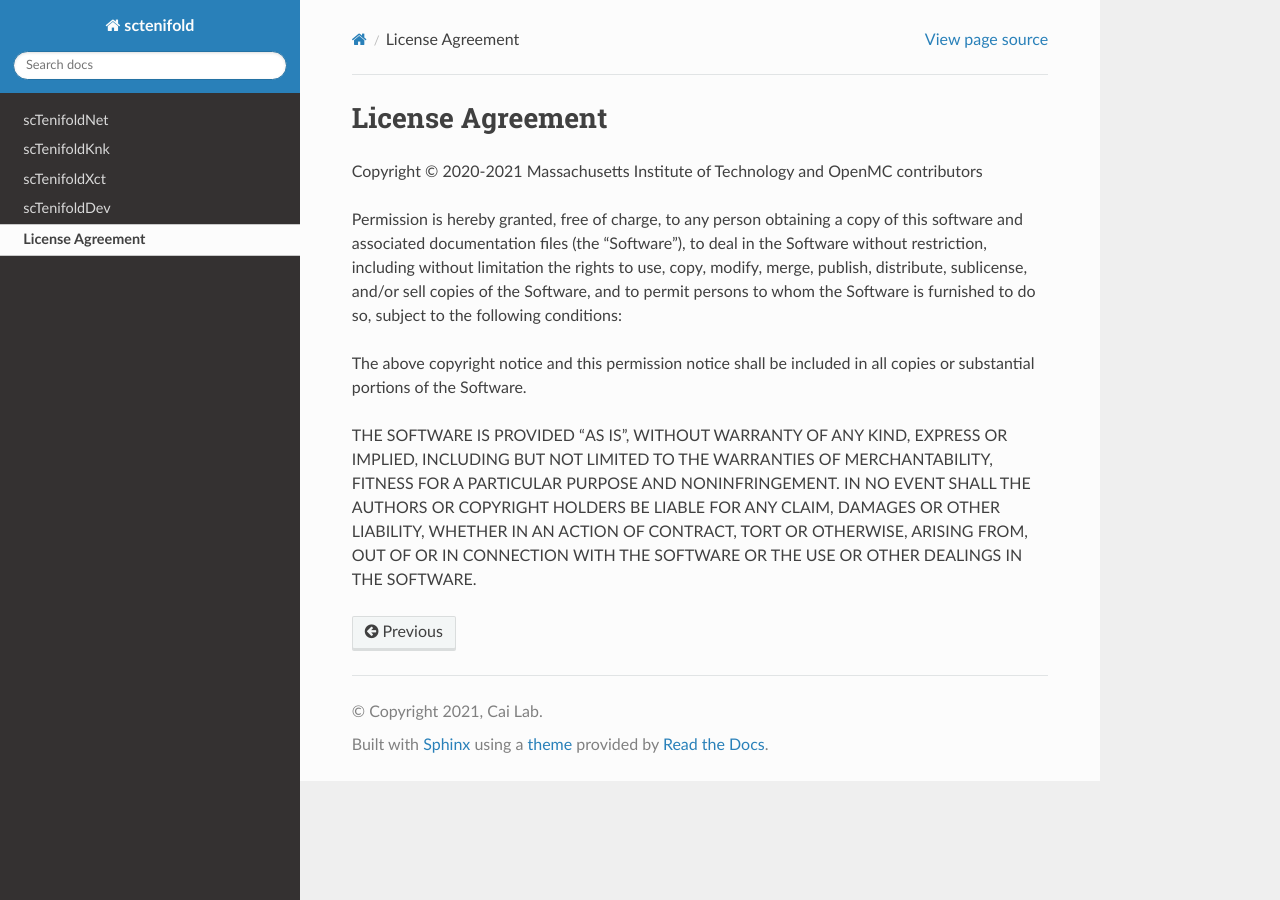
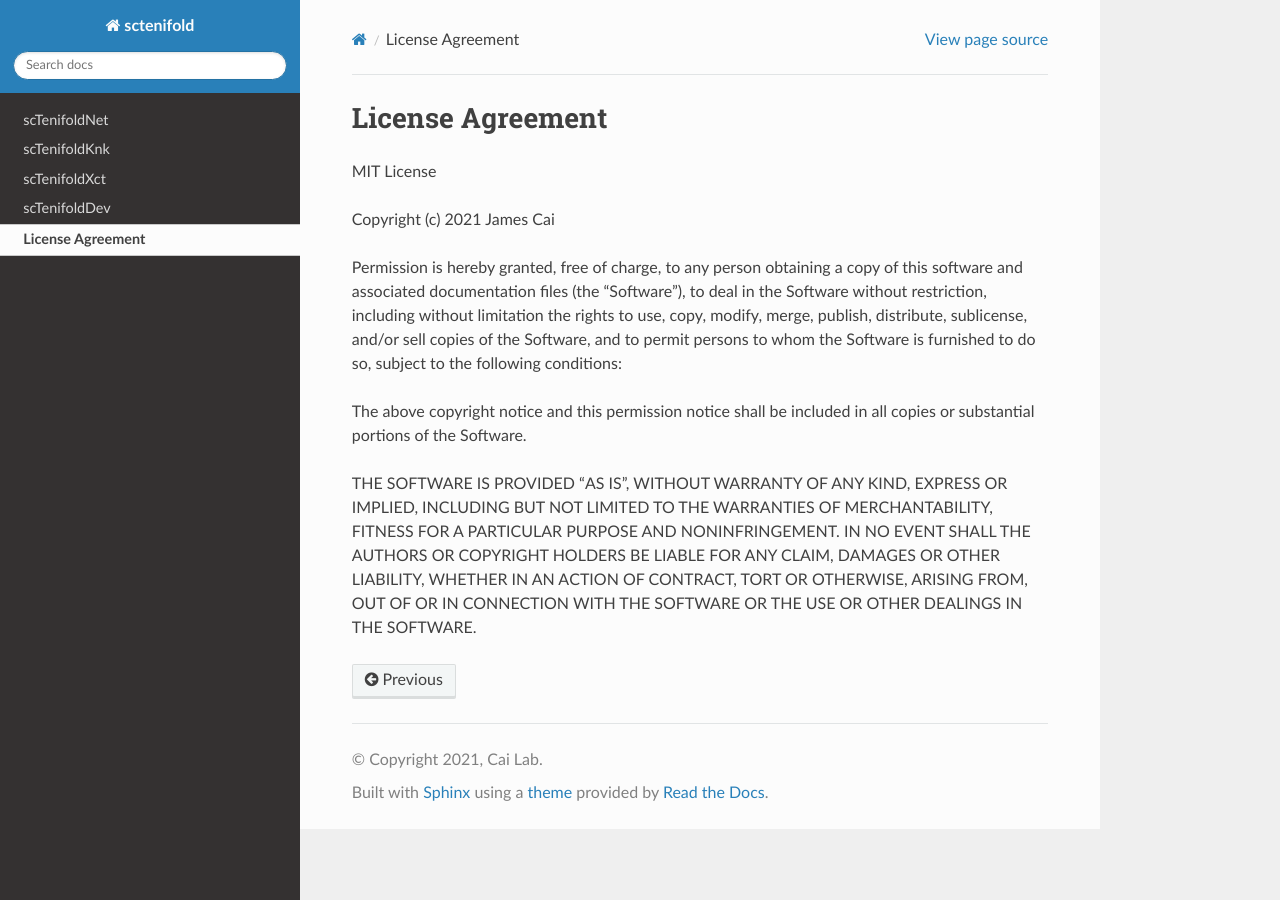
Before and after one commit to scTenifold/scTenifold.github.io, a Sphinx documentation site: the page built from docs/license.rst, in a window 1280 px wide. Built offline with Sphinx 7.4.7 and the Read the Docs theme 2.0.0, drawn with Linux system fonts in a browser that asks for light colours.

Commit message:
Update license.rst

```diff
--- a/docs/license.rst
+++ b/docs/license.rst
@@ -4,21 +4,24 @@
 License Agreement
 =================
 
-Copyright © 2020-2021 Massachusetts Institute of Technology and OpenMC contributors
+MIT License
 
-Permission is hereby granted, free of charge, to any person obtaining a copy of
-this software and associated documentation files (the "Software"), to deal in
-the Software without restriction, including without limitation the rights to
-use, copy, modify, merge, publish, distribute, sublicense, and/or sell copies of
-the Software, and to permit persons to whom the Software is furnished to do so,
-subject to the following conditions:
+Copyright (c) 2021 James Cai
+
+Permission is hereby granted, free of charge, to any person obtaining a copy
+of this software and associated documentation files (the "Software"), to deal
+in the Software without restriction, including without limitation the rights
+to use, copy, modify, merge, publish, distribute, sublicense, and/or sell
+copies of the Software, and to permit persons to whom the Software is
+furnished to do so, subject to the following conditions:
 
 The above copyright notice and this permission notice shall be included in all
 copies or substantial portions of the Software.
 
 THE SOFTWARE IS PROVIDED "AS IS", WITHOUT WARRANTY OF ANY KIND, EXPRESS OR
-IMPLIED, INCLUDING BUT NOT LIMITED TO THE WARRANTIES OF MERCHANTABILITY, FITNESS
-FOR A PARTICULAR PURPOSE AND NONINFRINGEMENT. IN NO EVENT SHALL THE AUTHORS OR
-COPYRIGHT HOLDERS BE LIABLE FOR ANY CLAIM, DAMAGES OR OTHER LIABILITY, WHETHER
-IN AN ACTION OF CONTRACT, TORT OR OTHERWISE, ARISING FROM, OUT OF OR IN
-CONNECTION WITH THE SOFTWARE OR THE USE OR OTHER DEALINGS IN THE SOFTWARE.
+IMPLIED, INCLUDING BUT NOT LIMITED TO THE WARRANTIES OF MERCHANTABILITY,
+FITNESS FOR A PARTICULAR PURPOSE AND NONINFRINGEMENT. IN NO EVENT SHALL THE
+AUTHORS OR COPYRIGHT HOLDERS BE LIABLE FOR ANY CLAIM, DAMAGES OR OTHER
+LIABILITY, WHETHER IN AN ACTION OF CONTRACT, TORT OR OTHERWISE, ARISING FROM,
+OUT OF OR IN CONNECTION WITH THE SOFTWARE OR THE USE OR OTHER DEALINGS IN THE
+SOFTWARE.
```
